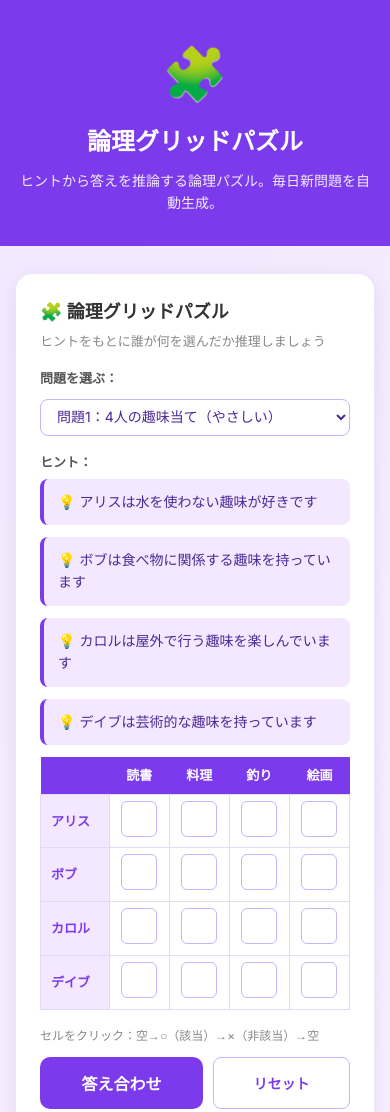
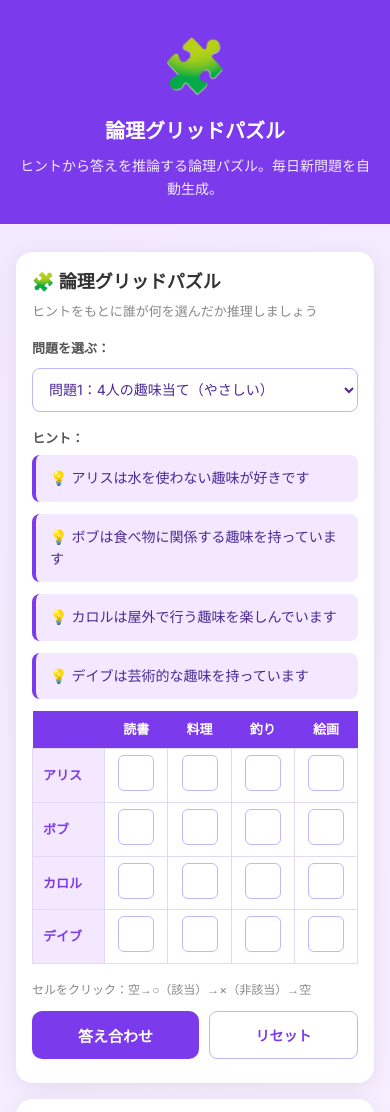
Before and after one commit to appadaycreator/logic-grid-puzzle, a plain HTML site: page index.html in a window 390 px wide. Shown: the top 1112 px of the page. Drawn offline with Linux system fonts and the light colour scheme.

Commit message:
improve: UI/a11y改善 2026-05-25

```diff
--- a/index.html
+++ b/index.html
@@ -38,16 +38,25 @@
         .site-header p { font-size: 14px; opacity: 0.9; }
         .container { max-width: 800px; margin: 0 auto; padding: 16px; }
         .card { background: white; border-radius: 16px; padding: 24px; box-shadow: 0 4px 20px rgba(0,0,0,0.08); margin-bottom: 16px; }
-        .btn { background: #7C3AED; color: white; border: none; padding: 14px 24px; border-radius: 10px; font-size: 16px; font-weight: 600; cursor: pointer; width: 100%; transition: opacity .2s; }
+        .btn { background: #7C3AED; color: white; border: none; padding: 14px 24px; border-radius: 10px; font-size: 16px; font-weight: 600; cursor: pointer; width: 100%; transition: opacity .2s; min-height: 48px; touch-action: manipulation; }
         .btn:hover { opacity: 0.9; }
         .btn:active { transform: scale(0.98); }
-        input, select, textarea { width: 100%; padding: 10px 14px; border: 1.5px solid #e2e8f0; border-radius: 8px; font-size: 15px; margin-top: 4px; font-family: inherit; }
-        input:focus, select:focus { outline: none; border-color: #7C3AED; }
+        .btn:focus-visible { outline: 3px solid #7C3AED; outline-offset: 3px; }
+        input, select, textarea { width: 100%; padding: 10px 14px; border: 1.5px solid #e2e8f0; border-radius: 8px; font-size: 15px; margin-top: 4px; font-family: inherit; min-height: 44px; }
+        input:focus, select:focus, textarea:focus { outline: none; border-color: #7C3AED; box-shadow: 0 0 0 3px #7C3AED22; }
         label { font-size: 13px; font-weight: 600; color: #555; display: block; margin-top: 14px; margin-bottom: 2px; }
         .result { display: none; }
         .result.show { display: block; }
         .result-value { font-size: 36px; font-weight: 700; color: #7C3AED; text-align: center; padding: 16px 0; }
         .badge { display: inline-block; background: #7C3AED20; color: #7C3AED; padding: 4px 12px; border-radius: 20px; font-size: 12px; font-weight: 600; }
+        .sr-only { position: absolute; width: 1px; height: 1px; padding: 0; margin: -1px; overflow: hidden; clip: rect(0,0,0,0); white-space: nowrap; border: 0; }
+        @media (max-width: 480px) {
+            .site-header { padding: 24px 16px; }
+            .site-header h1 { font-size: 20px; }
+            .card { padding: 16px; }
+            .btn { font-size: 15px; padding: 13px 20px; }
+            .result-value { font-size: 28px; }
+        }
         /* ── サービス固有CSS ── */
 
         .puzzle-hint-box {
@@ -124,13 +133,15 @@
 <body>
     <noscript><iframe src="https://www.googletagmanager.com/ns.html?id=GTM-TXQGZRF9" height="0" width="0" style="display:none;visibility:hidden"></iframe></noscript>
 
-    <header class="site-header">
-        <div class="emoji">🧩</div>
+    <a href="#main-content" class="sr-only" style="position:absolute;top:8px;left:8px;background:#7C3AED;color:white;padding:8px 16px;border-radius:6px;z-index:9999;text-decoration:none;font-size:14px;" tabindex="1">メインコンテンツへスキップ</a>
+
+    <header class="site-header" role="banner">
+        <div class="emoji" aria-hidden="true">🧩</div>
         <h1>論理グリッドパズル</h1>
         <p>ヒントから答えを推論する論理パズル。毎日新問題を自動生成。</p>
     </header>
 
-    <main class="container">
+    <main id="main-content" class="container" role="main" aria-label="論理グリッドパズルのメインコンテンツ">
         <ins class="adsbygoogle" style="display:block;margin:12px 0" data-ad-client="ca-pub-8427583028015858" data-ad-slot="auto" data-ad-format="auto" data-full-width-responsive="true"></ins>
         <script>(adsbygoogle = window.adsbygoogle || []).push({});</script>
 
@@ -228,11 +239,11 @@
         </div>
 
         <!-- SNSシェアCTA -->
-        <div class="card" style="margin-top:8px;text-align:center;background:linear-gradient(135deg,#F3E8FF,#FAF5FF);">
+        <div class="card" style="margin-top:8px;text-align:center;background:linear-gradient(135deg,#F3E8FF,#FAF5FF);" role="complementary" aria-label="SNSシェア">
             <p style="font-size:13px;font-weight:600;color:#374151;margin-bottom:10px;">📣 友人・家族にシェアする</p>
             <div style="display:flex;gap:8px;justify-content:center;flex-wrap:wrap;">
-                <a href="https://twitter.com/intent/tweet?text=%E8%AB%96%E7%90%86%E3%82%B0%E3%83%AA%E3%83%83%E3%83%89%E3%83%91%E3%82%BA%E3%83%AB%20%23無料ツール&url=https%3A%2F%2Fappadaycreator.com%2Flogic-grid-puzzle%2F" target="_blank" rel="noopener" style="background:#1DA1F2;color:white;padding:8px 16px;border-radius:8px;font-size:13px;text-decoration:none;font-weight:600;">𝕏 シェア</a>
-                <a href="https://line.me/R/msg/text/?%E8%AB%96%E7%90%86%E3%82%B0%E3%83%AA%E3%83%83%E3%83%89%E3%83%91%E3%82%BA%E3%83%AB%0Ahttps%3A%2F%2Fappadaycreator.com%2Flogic-grid-puzzle%2F" target="_blank" rel="noopener" style="background:#00B900;color:white;padding:8px 16px;border-radius:8px;font-size:13px;text-decoration:none;font-weight:600;">LINE</a>
+                <a href="https://twitter.com/intent/tweet?text=%E8%AB%96%E7%90%86%E3%82%B0%E3%83%AA%E3%83%83%E3%83%89%E3%83%91%E3%82%BA%E3%83%AB%20%23無料ツール&url=https%3A%2F%2Fappadaycreator.com%2Flogic-grid-puzzle%2F" target="_blank" rel="noopener" aria-label="論理グリッドパズルをXでシェア" style="background:#1DA1F2;color:white;padding:8px 16px;border-radius:8px;font-size:13px;text-decoration:none;font-weight:600;min-height:44px;display:inline-flex;align-items:center;">𝕏 シェア</a>
+                <a href="https://line.me/R/msg/text/?%E8%AB%96%E7%90%86%E3%82%B0%E3%83%AA%E3%83%83%E3%83%89%E3%83%91%E3%82%BA%E3%83%AB%0Ahttps%3A%2F%2Fappadaycreator.com%2Flogic-grid-puzzle%2F" target="_blank" rel="noopener" aria-label="論理グリッドパズルをLINEでシェア" style="background:#00B900;color:white;padding:8px 16px;border-radius:8px;font-size:13px;text-decoration:none;font-weight:600;min-height:44px;display:inline-flex;align-items:center;">LINE</a>
             </div>
         </div>
 
```
